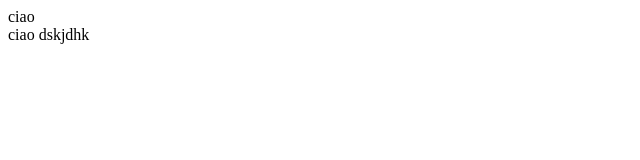
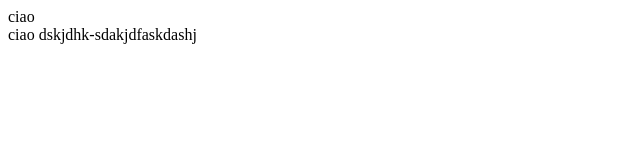
Before and after one commit to luishs0/test-1, a plain HTML site: page index.html in a window 1280 px wide. Shown: the whole page, without its empty margins (0-640 px from the left). Drawn offline with Linux system fonts and the light colour scheme.

Commit message:
completato2

```diff
--- a/index.html
+++ b/index.html
@@ -12,7 +12,7 @@
 
 
     <main>ciao
-        dskjdhk
+        dskjdhk-sdakjdfaskdashj
     </main>
 </body>
 </html>
```
